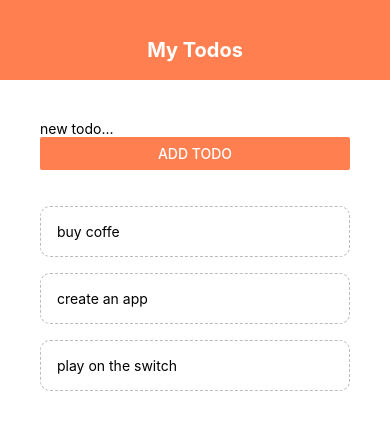
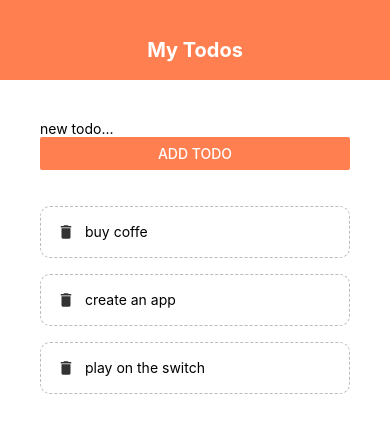
Before and after one commit to BrunohSL/firstReactApp, a React Native app: screen / in a window 390 px wide. Shown: the top 432 px of the page. Built offline with nearby package versions, Linux system fonts and the light colour scheme.

Commit message:
Delete icon

```diff
--- a/components/todoItem.js
+++ b/components/todoItem.js
@@ -1,12 +1,16 @@
 import React from 'react';
 import { StyleSheet, Text, View, TouchableOpacity } from 'react-native';
+import { MaterialIcons } from '@expo/vector-icons';
 
 export default function TodoItem({item, pressHandler}) {
     return (
         <TouchableOpacity onPress={() => pressHandler(item.key)}>
-            <Text style={styles.item}>
-                {item.text}
-            </Text>
+            <View style={styles.item}>
+                <MaterialIcons name='delete' size={18} color='#333'/>
+                <Text style={styles.itemText}>
+                    {item.text}
+                </Text>
+            </View>
         </TouchableOpacity>
     )
 }
@@ -19,5 +23,9 @@
         borderWidth: 1,
         borderStyle: 'dashed',
         borderRadius: 10,
+        flexDirection: 'row',
+    },
+    itemText: {
+        marginLeft: 10,
     }
 })
```
